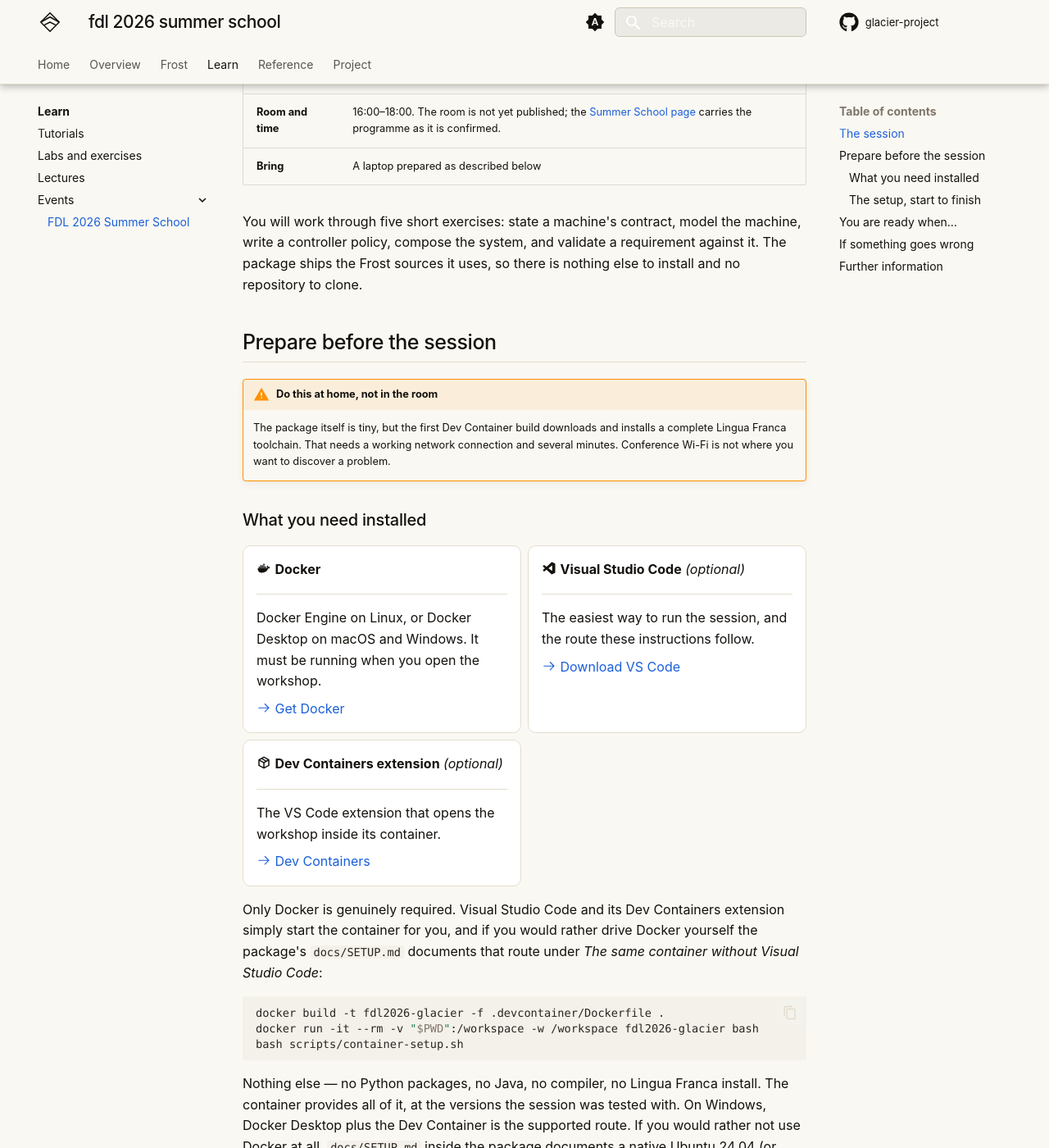
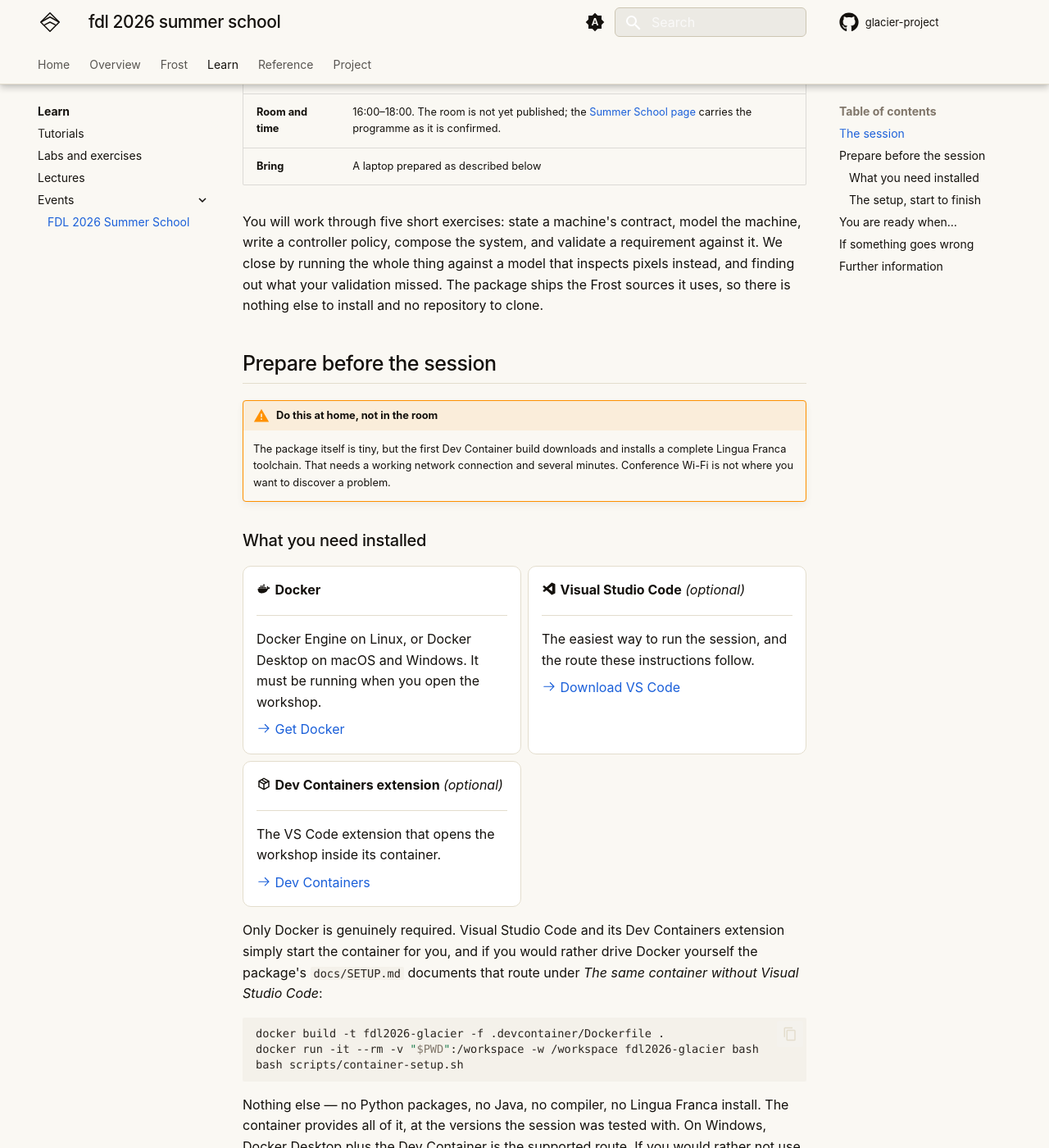
Before and after one commit to glacier-project/glacier-website, an MkDocs documentation site: the page built from docs/learn/events/fdl-2026.md, in a window 1280 px wide and 1400 px high, scrolled down 913 px. Shown: the whole window at 82% size. Built offline with MkDocs 1.6.1 and Material for MkDocs 9.7.7, drawn with Linux system fonts in a browser that asks for light colours; some of the changed text lies outside the part shown.

Commit message:
fdl-2026: final package for the session
Digest and size for the release built from tutorial commit 9aaf376. The
package grew to roughly 127 KB, mostly the figure the closing
demonstration now ships.

The session summary mentions that demonstration. It is not homework any
more: the room runs it together at the end, against a model that
inspects pixels rather than feed rates, and it exists to show that a
model can be wrong in a way the validation just performed cannot reach.

```diff
--- a/docs/learn/events/fdl-2026.md
+++ b/docs/learn/events/fdl-2026.md
@@ -31,8 +31,10 @@ one package — download it and check your laptop **before** the session.
 
 You will work through five short exercises: state a machine's contract, model
 the machine, write a controller policy, compose the system, and validate a
-requirement against it. The package ships the Frost sources it uses, so there is
-nothing else to install and no repository to clone.
+requirement against it. We close by running the whole thing against a model that
+inspects pixels instead, and finding out what your validation missed. The
+package ships the Frost sources it uses, so there is nothing else to install and
+no repository to clone.
 
 ## Prepare before the session
 
```
Also changed, not shown: other parts of docs/learn/events/fdl-2026.md (+2 -2 lines).
